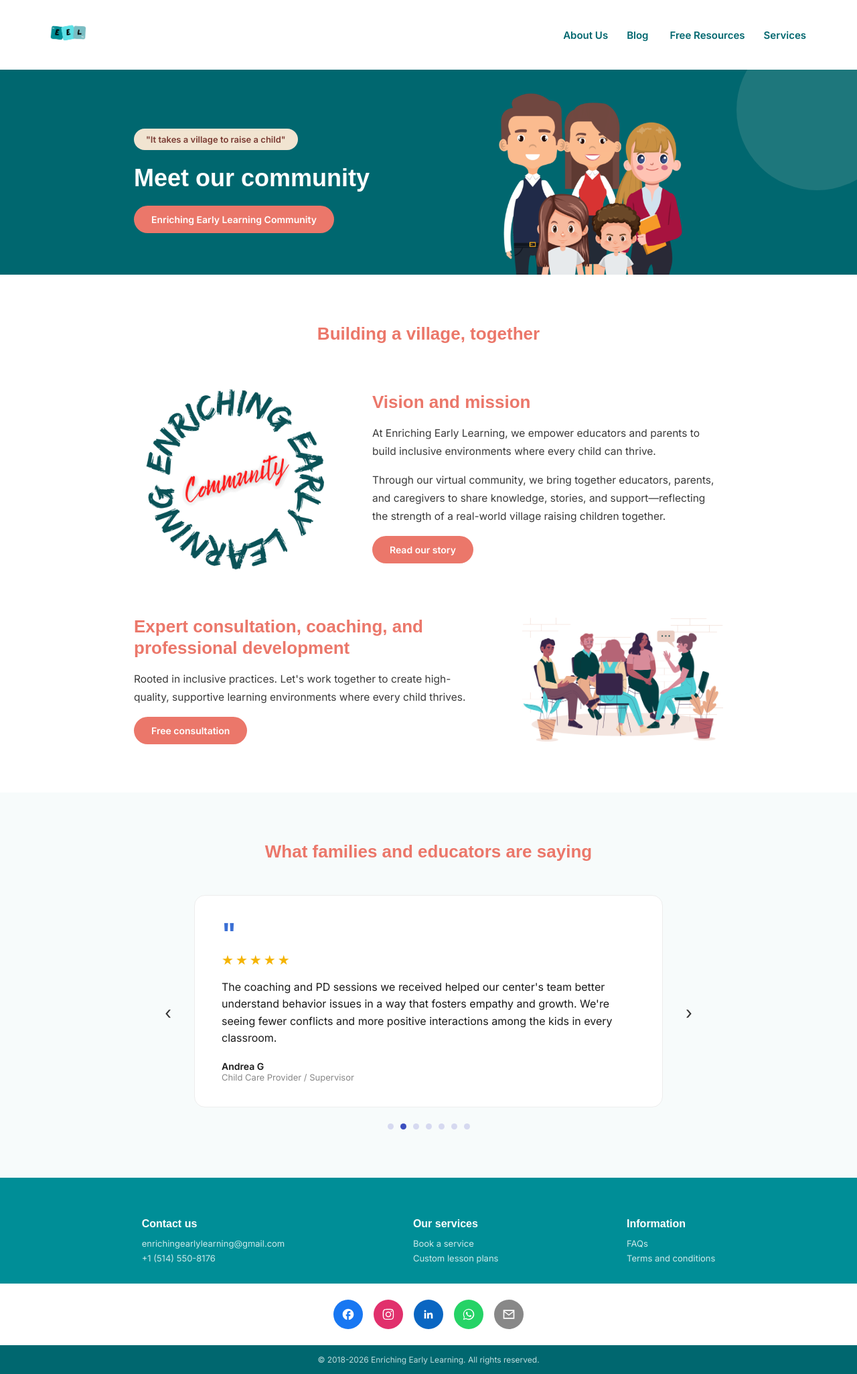
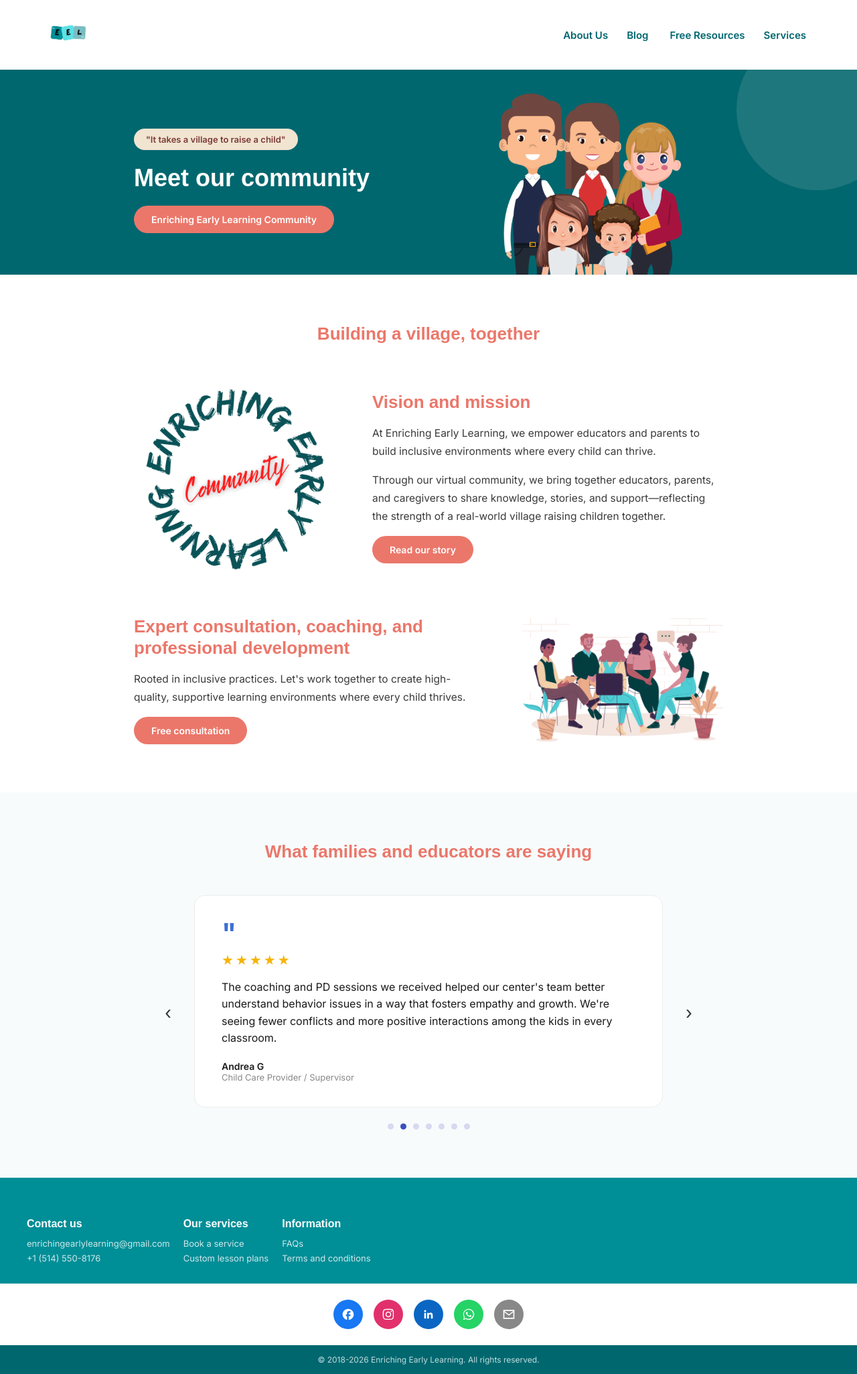
Before and after one commit to enrichingearlylearning/enriching-early-learning-site, a Jekyll site: the page built from index.html, in a window 1280 px wide. Shown: the whole page at 67% size. Built offline with Jekyll 4.4.1, drawn with Linux system fonts in a browser that asks for light colours; some web fonts are replaced.

Commit message:
Update footer.html

```diff
--- a/_includes/footer.html
+++ b/_includes/footer.html
@@ -1,5 +1,6 @@
 <footer style="max-width:none;width:100%;margin:0;">
-  <div style="max-width:1200px;width:100%;margin:0 auto;display:flex;justify-content:space-evenly;flex-wrap:wrap;gap:20px;">
+  <div style="max-width:1200px;width:100%;margin:0 auto;display:flex;justify-content;align-items:center;
+align-content:center;space-evenly;flex-wrap:wrap;gap:20px;">
   <div><h4>Contact us</h4>
     <p>enrichingearlylearning@gmail.com</p>
     <p>+1 (514) 550-8176</p>
```
